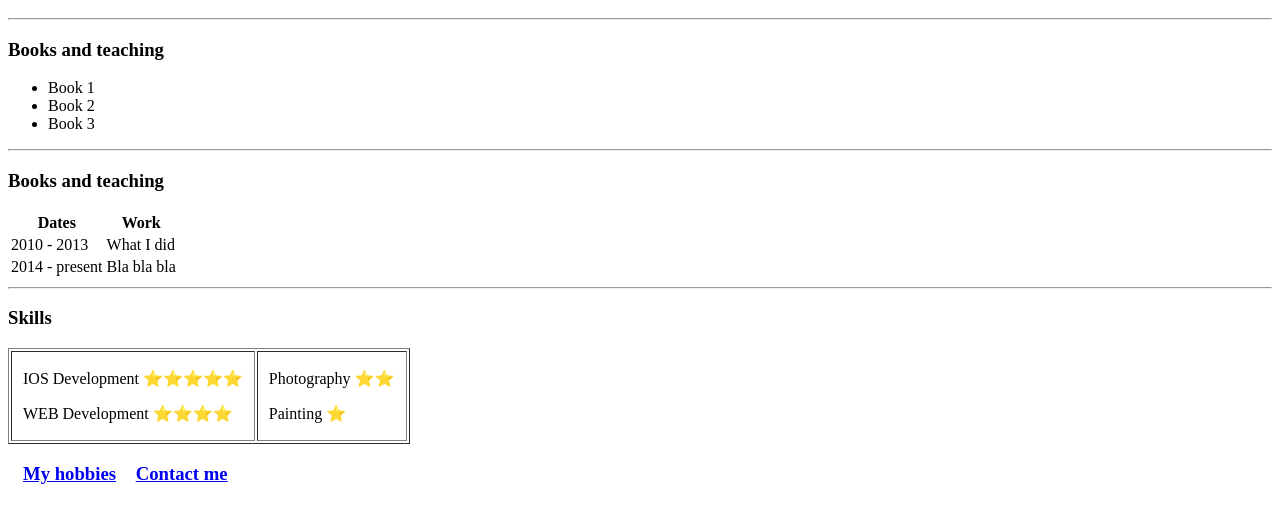
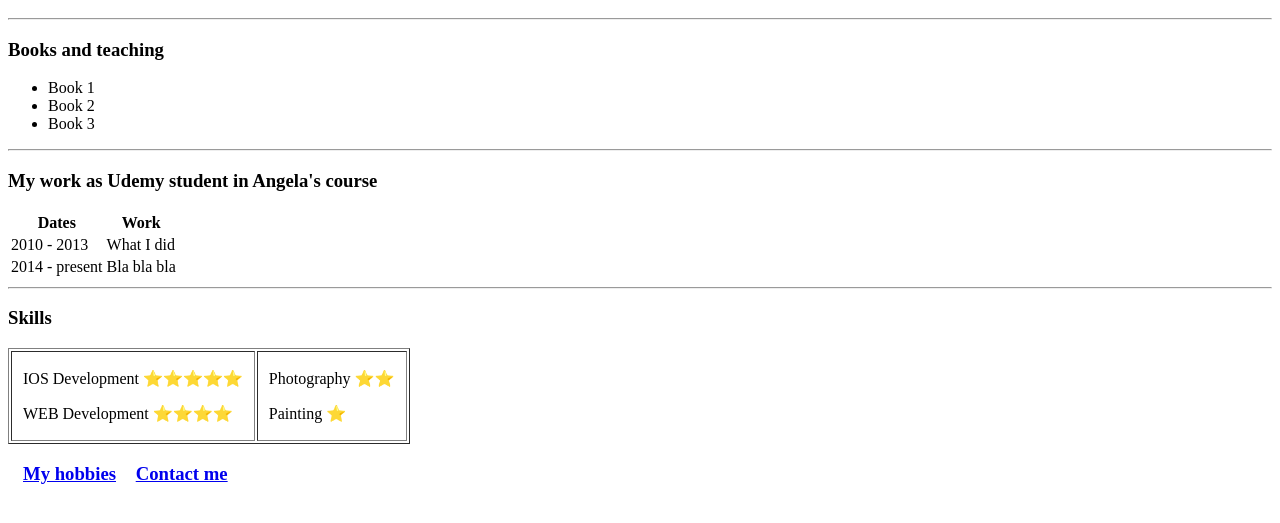
Before and after one commit to luciandima/https---github.com-luciandima-cv_playground, a plain HTML site: page index.html in a window 1280 px wide. Shown: the part 207-730 px from the top of the page. Drawn offline with Linux system fonts and the light colour scheme.

Commit message:
Update index.html

```diff
--- a/index.html
+++ b/index.html
@@ -42,7 +42,7 @@
             <li>Book 3</li>
         </ul>
         <hr />
-        <h3><strong> Books and teaching </strong></h3>
+        <h3><strong> My work as Udemy student in Angela's course </strong></h3>
         <table>
             <thead>
                 <th>Dates</th>
```
